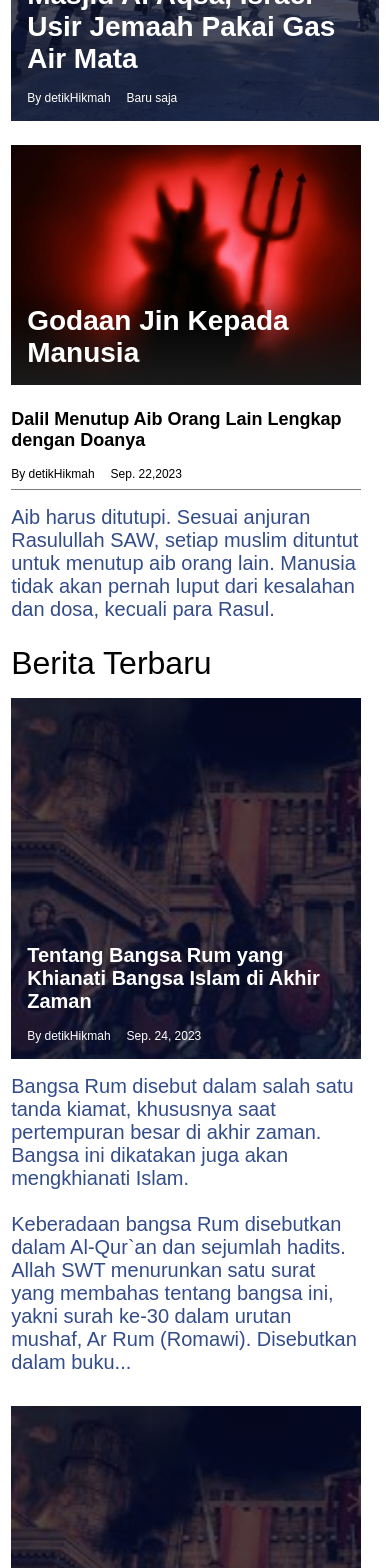
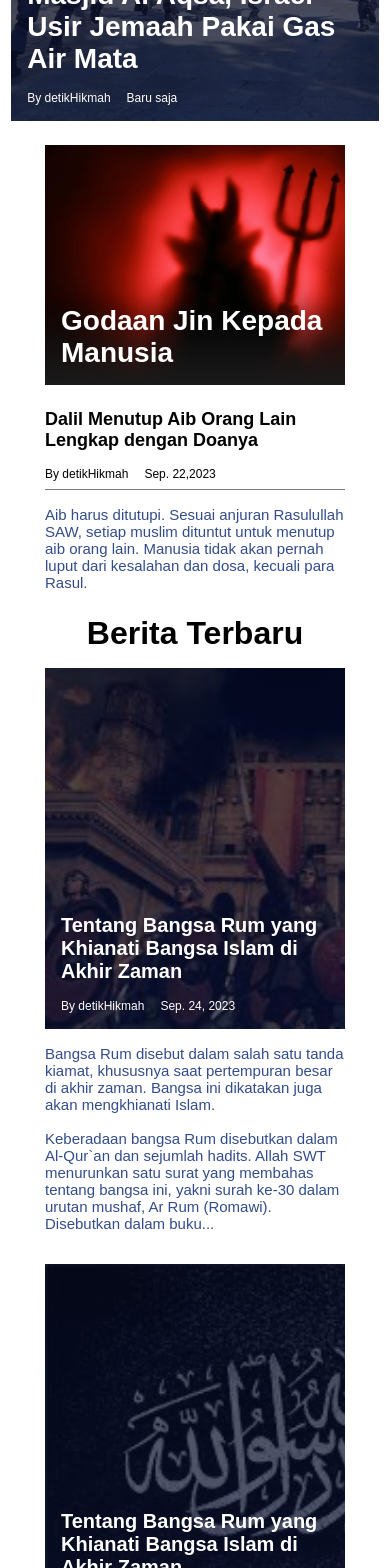
Before and after one commit to jundifatih/AmanaProject-FrontEnd, a React (Vite) app: page /berita in a window 390 px wide. Shown: the part 432-2000 px from the top of the page. Built offline with nearby package versions, Linux system fonts and the light colour scheme.

Commit message:
Update Halaman Berita Responsive for tablet and desktop

```diff
--- a/src/pages/main/berita/Berita.jsx
+++ b/src/pages/main/berita/Berita.jsx
@@ -37,6 +37,9 @@ const Berita = () => {
         </div>
         <div className={styles.BeritaBaris2}>
             <h1 className={styles.BeritaTerbaru}>Berita Terbaru</h1>
+            {/* <div className={styles.TaglineBeritaTerbaru}>
+                <div className={styles.Garis}></div>
+            </div> */}
             <div className={styles.PembungkusBerita2}>
                 <div  className={styles.EtalaseImage3}>
                     <div className={styles.Image3}>
@@ -59,7 +62,7 @@ const Berita = () => {
                     </div>
                 </div>
                 <div  className={styles.EtalaseImage3}>
-                    <div className={styles.Image3}>
+                    <div className={styles.Image4}>
                         <h2 className={styles.Image3Heading}>
                         Tentang Bangsa Rum yang Khianati Bangsa Islam di Akhir Zaman
                         </h2>
@@ -89,6 +92,7 @@ const Berita = () => {
                         <Link to="" className={styles.BtnSedangTrending}>Lainnya
                         </Link>
                     </div>
+                    <div className={styles.BeritaSedangTrending}>
                         <div className={styles.SedangTrending1}>
                             <img src="src/assets/JanganPutusAsa.png" alt="" className={styles.SedangTrending1Image}/>
                             <div>
@@ -140,6 +144,7 @@ const Berita = () => {
                 </div>
             </div>
         </div>
+    </div>
   )
 }
 
--- a/src/pages/main/berita/Berita.module.css
+++ b/src/pages/main/berita/Berita.module.css
@@ -7,7 +7,7 @@
 
 /* Large screen */
 .Image1{
-    width: 950px;
+    width: 900px;
     height: 481px;
     max-width: 100%;
     background-image:linear-gradient(rgba(5, 11, 34, 0.7), rgba(9, 17, 48, 0.7)), url(../../../assets/Al-alqsa2.jpg);
@@ -41,7 +41,7 @@
     width: 350px;
 }
 .Image2{
-    width: 400px;
+    width: 350px;
     height: 240px;
     max-width: 100%;
     background-image: url(../../../assets/Jin.png);
@@ -72,24 +72,46 @@
     padding-bottom: 0.5rem;
     border-bottom: 1px solid rgb(126, 120, 120);
 }
+.BeritaBaris2{
+    display: flex;
+    margin: 0;
+    flex-wrap: wrap;
+}
 .PembungkusBerita2{
     display: flex;
-    gap: 2rem;
+    gap: 1rem;
     flex-wrap: wrap;
 }
 .EtalaseImage3{
-    width: 455px;
-
+    width: 450px;
+    display: flex;
+    flex-wrap: wrap;
 }
 .BeritaTerbaru{
-    font-weight: 500;
+    font-weight: bold;
     margin-bottom: 1rem;
+    color: #000000;
 }
 .Image3{
-    width: 455px;
+    width: 430px;
     height: 361px;
     max-width: 100%;
     background-image: linear-gradient(rgba(5, 11, 34, 0.7), rgba(9, 17, 48, 0.7)), url(../../../assets/BangsaRum.jpg);
+    background-repeat: no-repeat;
+    background-size: cover;
+    color: white;
+    display: flex;
+    color: white;
+    justify-content: end;
+    align-items: start;
+    flex-direction: column;
+    padding: 1rem ;
+}
+.Image4{
+    width: 430px;
+    height: 361px;
+    max-width: 100%;
+    background-image: linear-gradient(rgba(5, 11, 34, 0.7), rgba(9, 17, 48, 0.7)), url(../../../assets/Tauhid.jpg);
     background-repeat: no-repeat;
     background-size: cover;
     color: white;
@@ -112,8 +134,9 @@
     justify-content: space-between;
 }
 .SedangTrending p{
-    font-weight: bold;
+    font-weight: bolder;
     font-size: 20px;
+    color: #000000;
 }
 .BtnSedangTrending{
     font-size: 15px;
@@ -152,18 +175,115 @@
     font-size: 10px;
     font-weight: lighter;
 }
-@media (max-width: 428px) {
+@media (max-width:1250px) {
+    .Image1{
+        width: 550px;
+    }
+    .EtalaseImage3{
+        width: 450px;
+    }
+    .Image3{
+        width: 450px;
+    }
+    .Image4{
+        width: 450px;
+    }
+    .BeritaSedangTrending{
+        display: flex;
+        flex-wrap: wrap;
+        justify-content: space-between;
+        margin: 0 auto;
+    }
+    .EtalaseImage4{
+        margin: 1rem 0;
+        width: 900px;
+    }
+    .SedangTrending1{
+        width: 400px;
+        justify-content: start;
+    }
+}
+@media (max-width: 830px) {
+    .Image1{
+        width: 400px;
+    }
+    .EtalaseImage2{
+        width: 275px;
+    }
+    .BeritaSedangTrending{
+        display: flex;
+        flex-wrap: wrap;
+        justify-content: space-between;
+        margin: 0 auto;
+    }
+    .EtalaseImage4{
+        margin: 1rem 0;
+        width: 700px;
+    }
+    .SedangTrending{
+        justify-content: start;
+        gap: 3.5rem;
+        display: flex;
+    }
+    .SedangTrending1{
+        width: 300px;
+        justify-content: start;
+    }
+    .BeritaBaris2{
+        display: flex;
+        justify-content: center;
+        margin: o;
+    }
+    .PembungkusBerita2{
+        display: flex;
+        gap: 1rem;
+        flex-wrap: wrap;
+        justify-content: space-between;
+        gap: 0;
+    }
+    .EtalaseImage3{
+        width: 300px;
+    }
+}
 
+@media (max-width: 430px) {
     .Berita{
         margin: 0 0.7rem;
     }
     .Image1{
         width: 400px;
     }
+    .ImageDesc{
+        font-size: 15px;
+    }
+    .EtalaseImage2{
+        width: 300px;
+        margin: 0 auto;
+    }
     .EtalaseImage3{
-        width: 350px;
+        width: 300px;
+        margin-bottom: 2rem;
+    }
+    .EtalaseImage4{
+        width: 300px;
     }
     .BeritaBaris2{
         margin: 0;
+        flex-wrap: wrap;
+        display: flex;
+        margin: 0 auto;
+    }
+    .BeritaTerbaru{
+        margin: 0 auto;
+        padding-bottom: 1rem;
+    }
+    .PembungkusBerita2{
+        display: flex;
+        flex-direction: column;
+        justify-content: start;
+        margin: 0 auto;
+    }
+    .SedangTrending{
+        gap: 3rem;
     }
 }
--- a/src/pages/main/landingpage/LandingPage.module.css
+++ b/src/pages/main/landingpage/LandingPage.module.css
@@ -282,6 +282,10 @@
     justify-content: center;
     padding: 0 10px;
   }
+  .headingKiri{
+    text-align: center;
+    margin-bottom: 0.3rem;
+  }
   .KiriAcara{
     align-items: center;
   }
```
Also changed, not shown: src/assets/Logo-Amana2.png (added), src/assets/Tauhid.jpg (added). Lines whose indentation alone changed are shown as unchanged.
